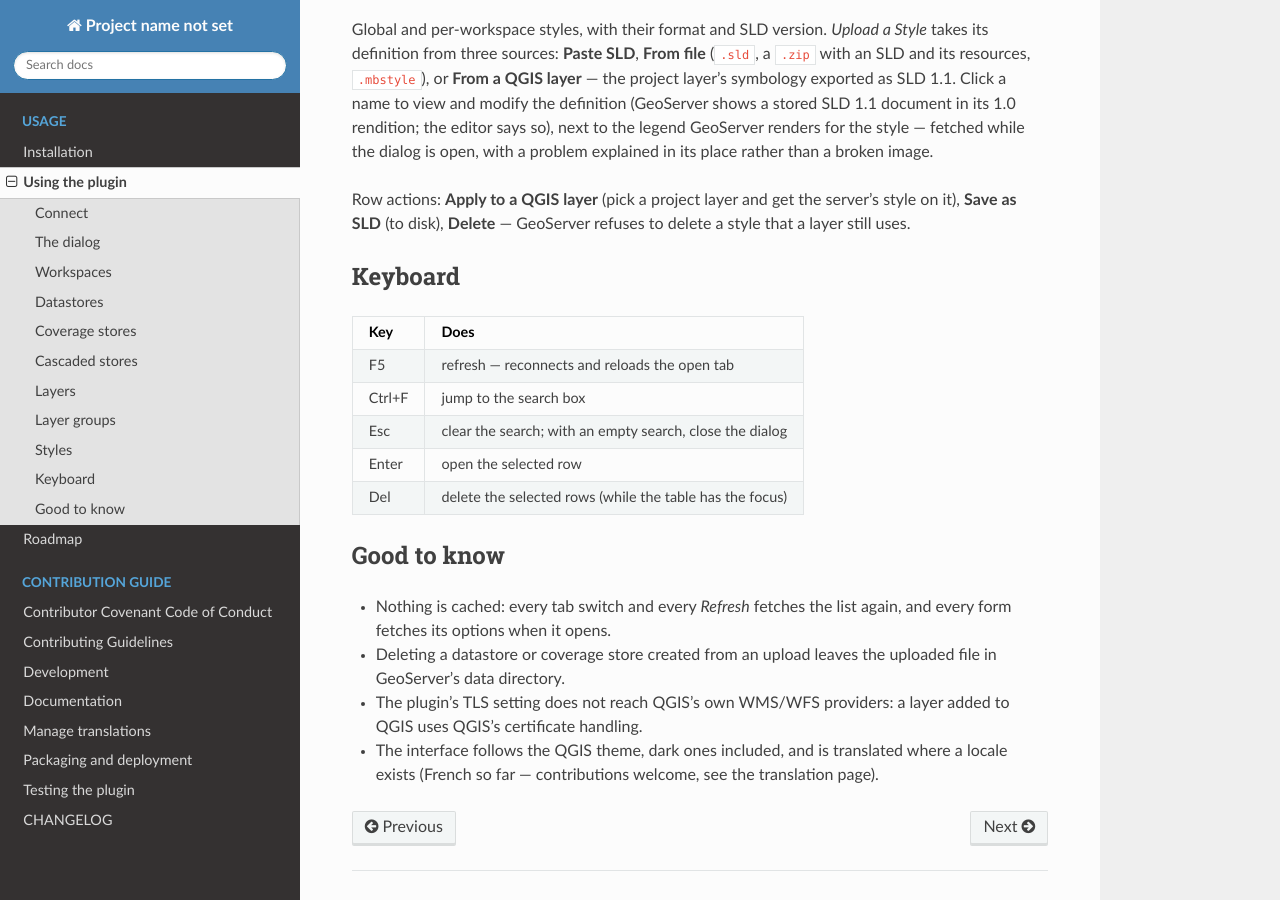
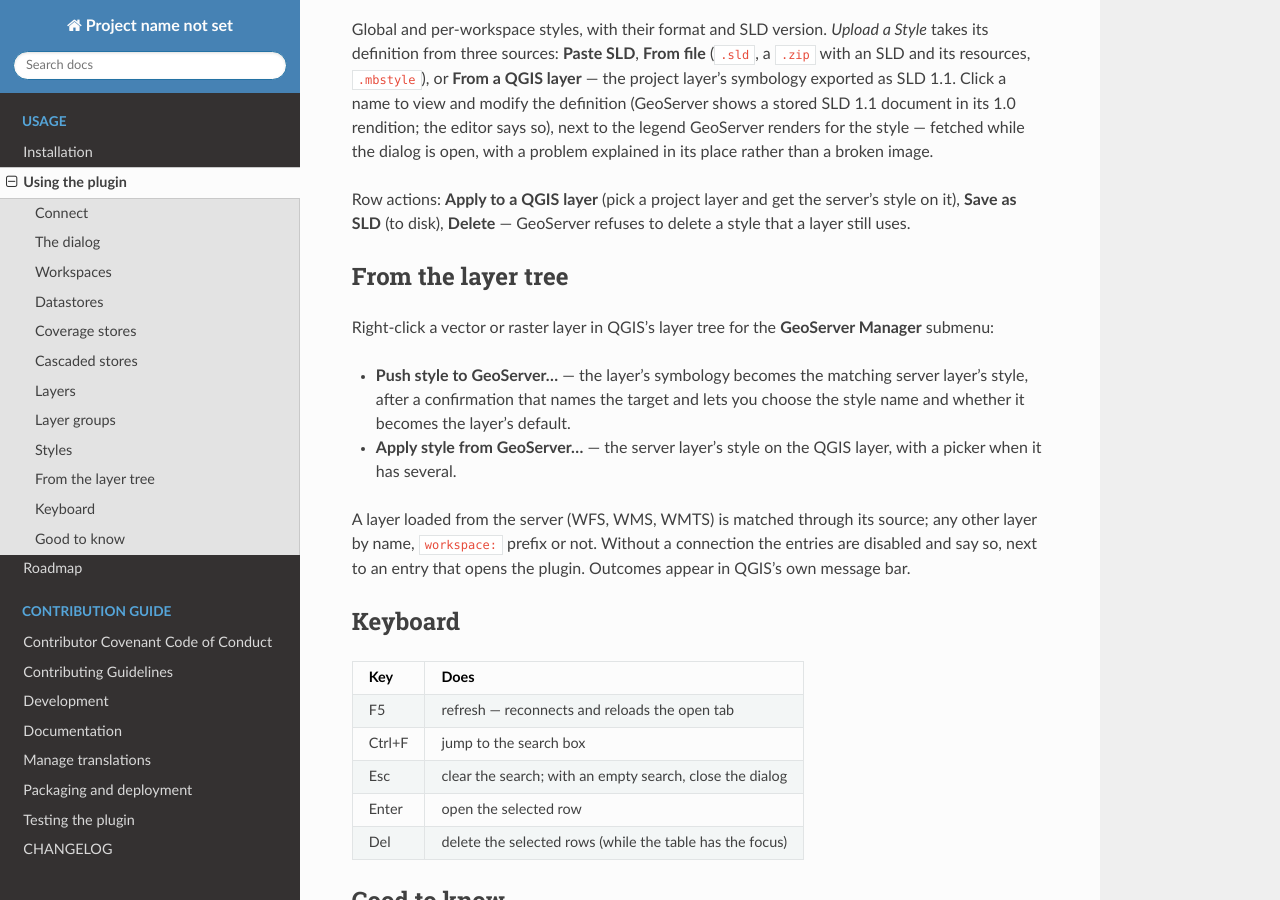
Before and after one commit to ronitjadhav/geoserver_manager, a Sphinx documentation site: the page built from docs/usage/guide.md, in a window 1280 px wide and 900 px high, scrolled down 3234 px. Built offline with Sphinx 7.4.7 and the Read the Docs theme 3.1.0, drawn with Linux system fonts in a browser that asks for light colours; the version number could not be read and is left out.

Commit message:
docs: the layer-tree menu in the README and the guide
Co-Authored-By: Claude Fable 5.1 <noreply@anthropic.com>

```diff
--- a/docs/usage/guide.md
+++ b/docs/usage/guide.md
@@ -148,6 +148,22 @@ Row actions: **Apply to a QGIS layer** (pick a project layer and get the
 server's style on it), **Save as SLD** (to disk), **Delete** — GeoServer refuses
 to delete a style that a layer still uses.
 
+## From the layer tree
+
+Right-click a vector or raster layer in QGIS's layer tree for the **GeoServer
+Manager** submenu:
+
+- **Push style to GeoServer…** — the layer's symbology becomes the matching
+  server layer's style, after a confirmation that names the target and lets you
+  choose the style name and whether it becomes the layer's default.
+- **Apply style from GeoServer…** — the server layer's style on the QGIS layer,
+  with a picker when it has several.
+
+A layer loaded from the server (WFS, WMS, WMTS) is matched through its source;
+any other layer by name, `workspace:` prefix or not. Without a connection the
+entries are disabled and say so, next to an entry that opens the plugin.
+Outcomes appear in QGIS's own message bar.
+
 ## Keyboard
 
 | Key | Does |
```
Also changed, not shown: README.md (+1 -0 lines).
